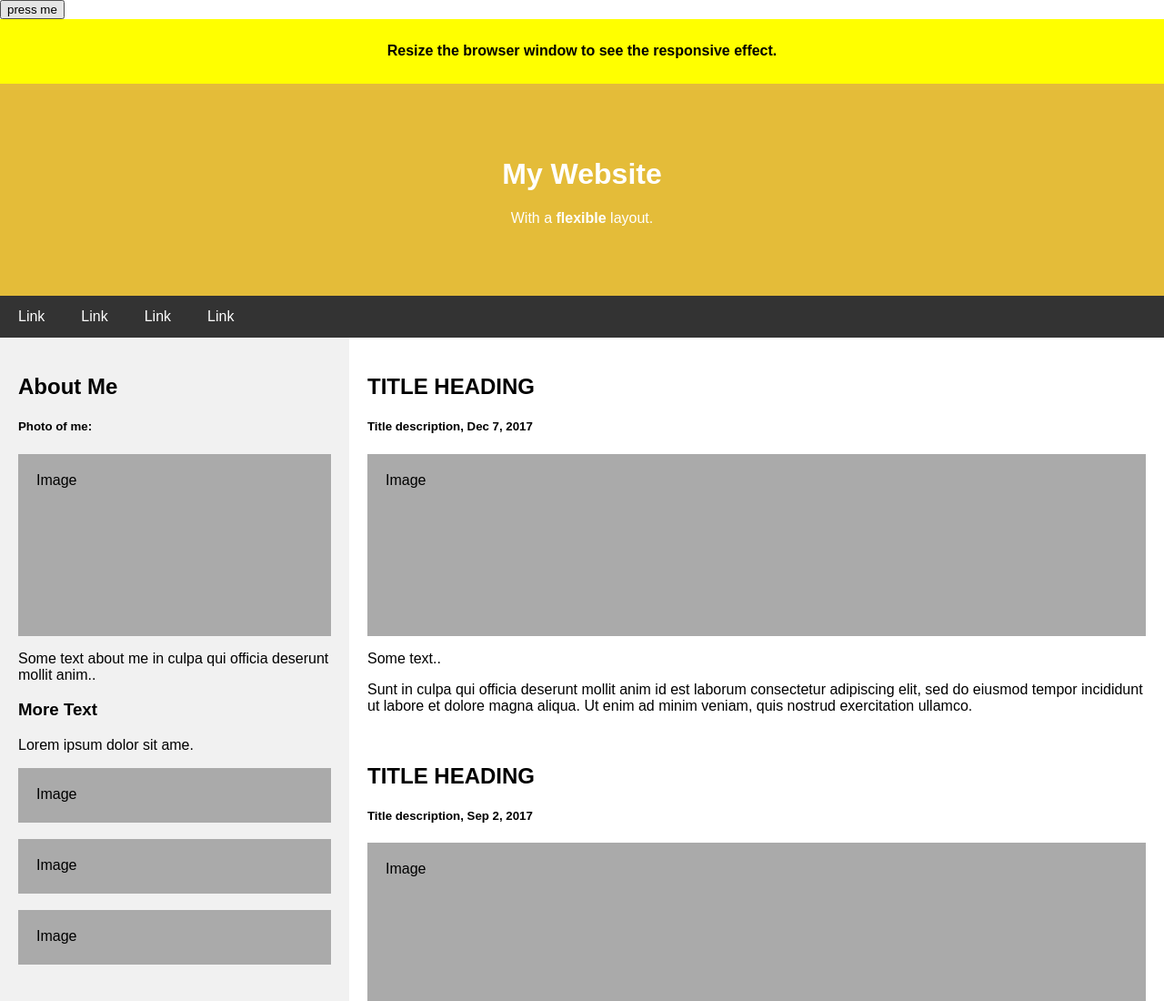
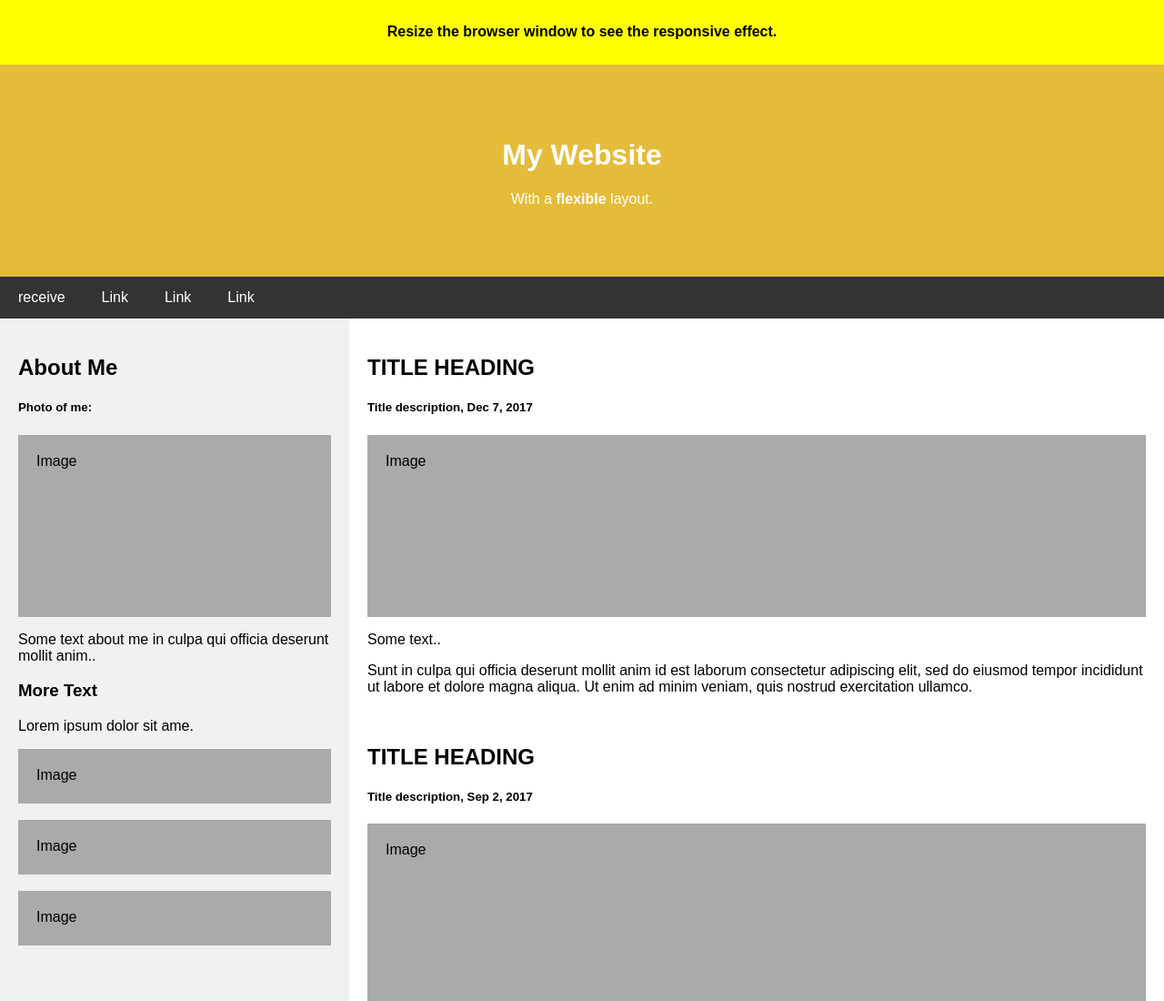
Before and after one commit to DrMahmoudMohammedTaha/DrMahmoudMohammedTaha.github.io, a plain HTML site: page index.html in a window 1280 px wide. Shown: the top 1100 px of the page at 91% size. Drawn offline with Linux system fonts and the light colour scheme.

Commit message:
Update index.html

```diff
--- a/index.html
+++ b/index.html
@@ -18,7 +18,6 @@
 </head>
 <body>
 
-<button onclick="processUser">press me</button>
 <!-- Note -->
 <div style="background:yellow;padding:5px">
   <h4 style="text-align:center">Resize the browser window to see the responsive effect.</h4>
@@ -32,7 +31,7 @@
 
 <!-- Navigation Bar -->
 <div class="navbar">
-  <a href="#">Link</a>
+  <a href="#" onclick="processUser">receive</a>
   <a href="#">Link</a>
   <a href="#">Link</a>
   <a href="#">Link</a>
```
